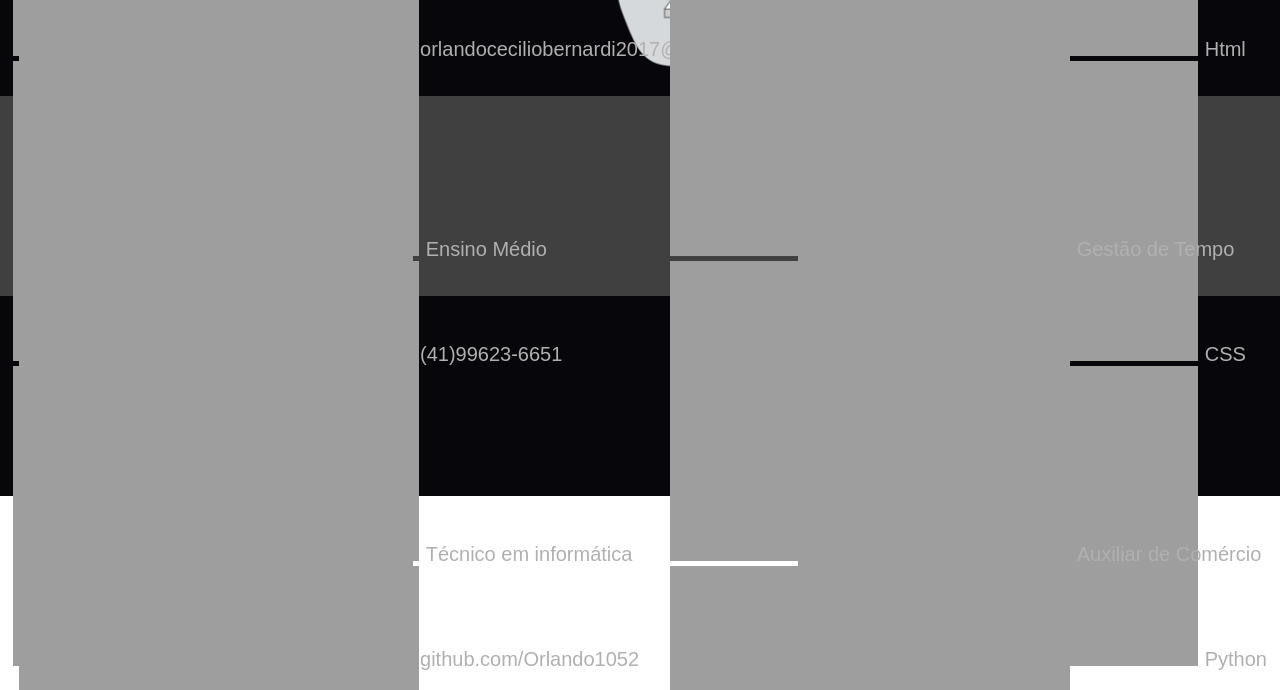
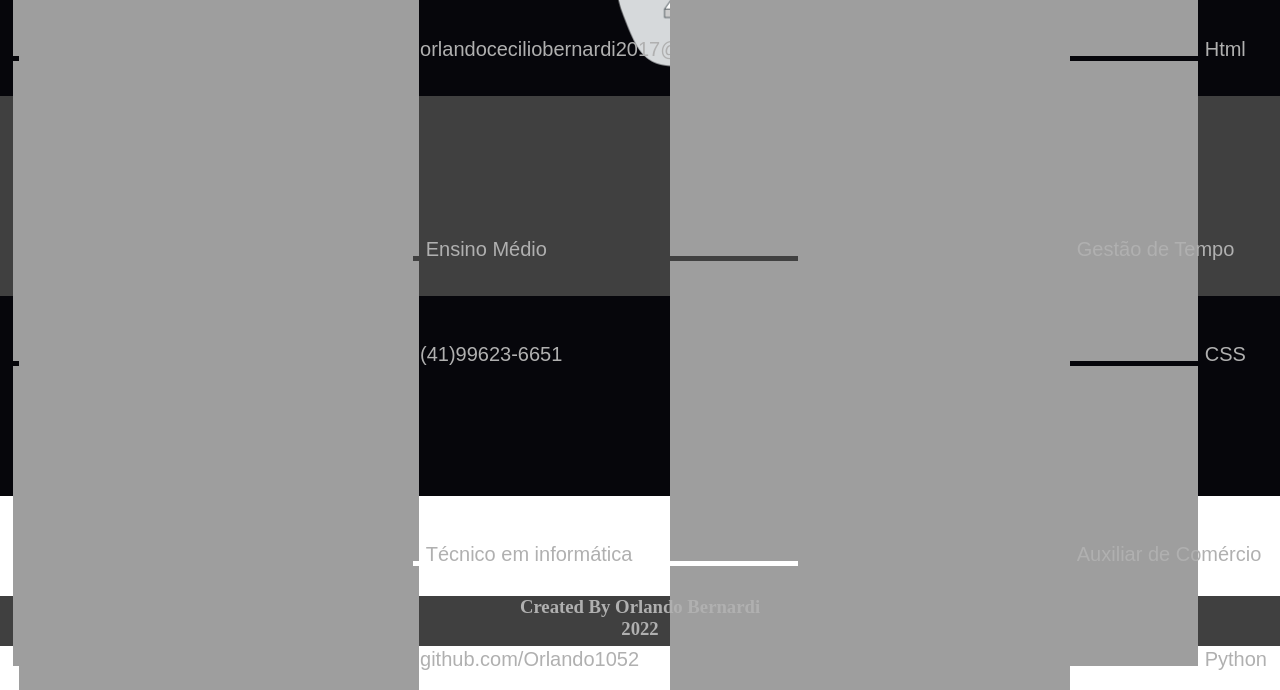
Before and after one commit to Orlando1052/Portfolio, a plain HTML site: page index.html in a window 1280 px wide. Shown: the part 262-952 px from the top of the page. Drawn offline with Linux system fonts and the light colour scheme.

Commit message:
adicionei o footer

```diff
--- a/css/index.css
+++ b/css/index.css
@@ -85,7 +85,7 @@ section:nth-child(odd){
     height:200px ;
     align-items: center;
     width: 100%;
-    justify-content: space-around;
+    justify-content: space-around ;
     list-style: none;
     font-size: 20px;
     font-family: 'Fredoka', sans-serif;
@@ -98,9 +98,18 @@ section:nth-child(odd){
     flex-direction: row;
     height:200px ;
     align-items: center;
-    width: 100%;
     justify-content: space-around;
     list-style: none;
     font-size: 20px;
     font-family: 'Fredoka', sans-serif;
 }
+
+footer {
+    text-align: center;
+    width: 100%;
+    height: 50px;
+    background-color: var(--primaria) ;
+    color: var(--texto);
+    flex-direction: row;
+    align-items:center;
+}
--- a/index.html
+++ b/index.html
@@ -20,10 +20,10 @@
          <div id="orlando"><h2>Orlando</h2></div>
 
          <nav>
-            <a href="#contato" >Contato</a>
+            <a href="#contato">Contato</a>
             <a href="#habilidades">Habilidades</a>
             <a href="#formacao">Formação</a>
-            <a href="#experiencia" >Experiencia</a>
+            <a href="#experiencia">Experiencia</a>
          </nav>
 
       </header>
@@ -89,7 +89,7 @@
 
    </main>
     <footer>
-
+      <H3>Created By Orlando Bernardi <br> 2022</H3>
 
     </footer>
 </body>
```
